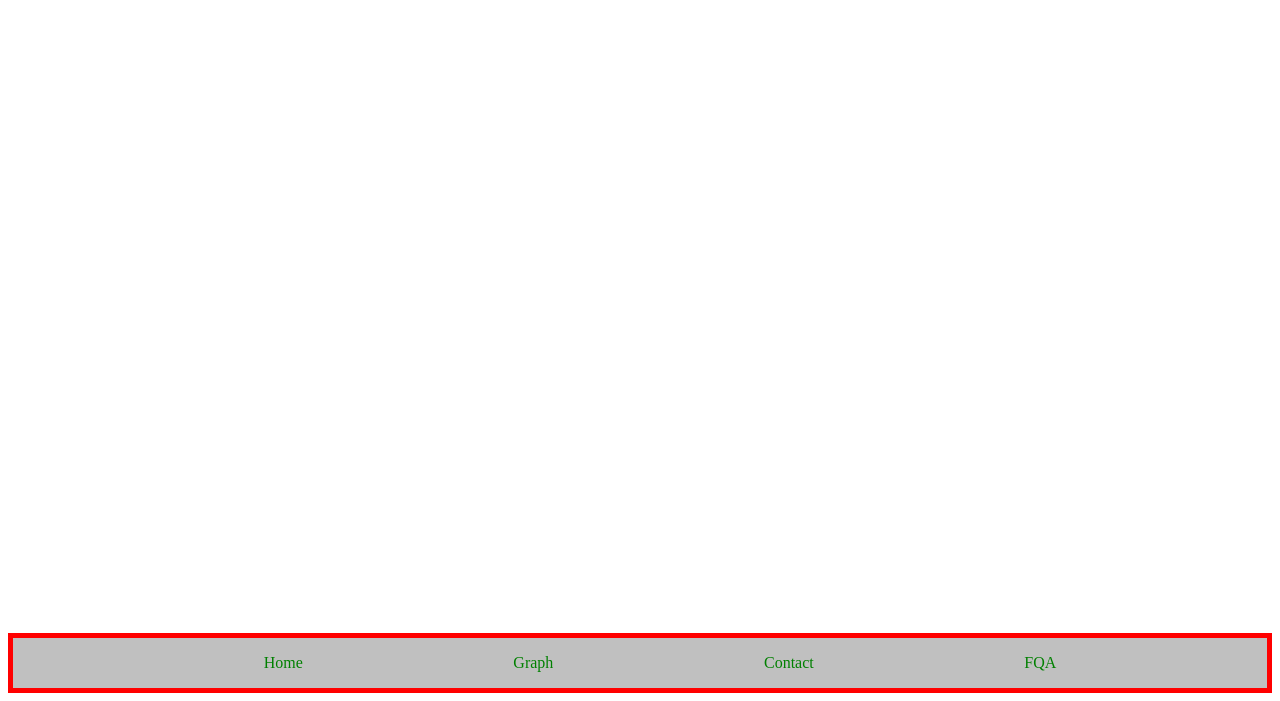
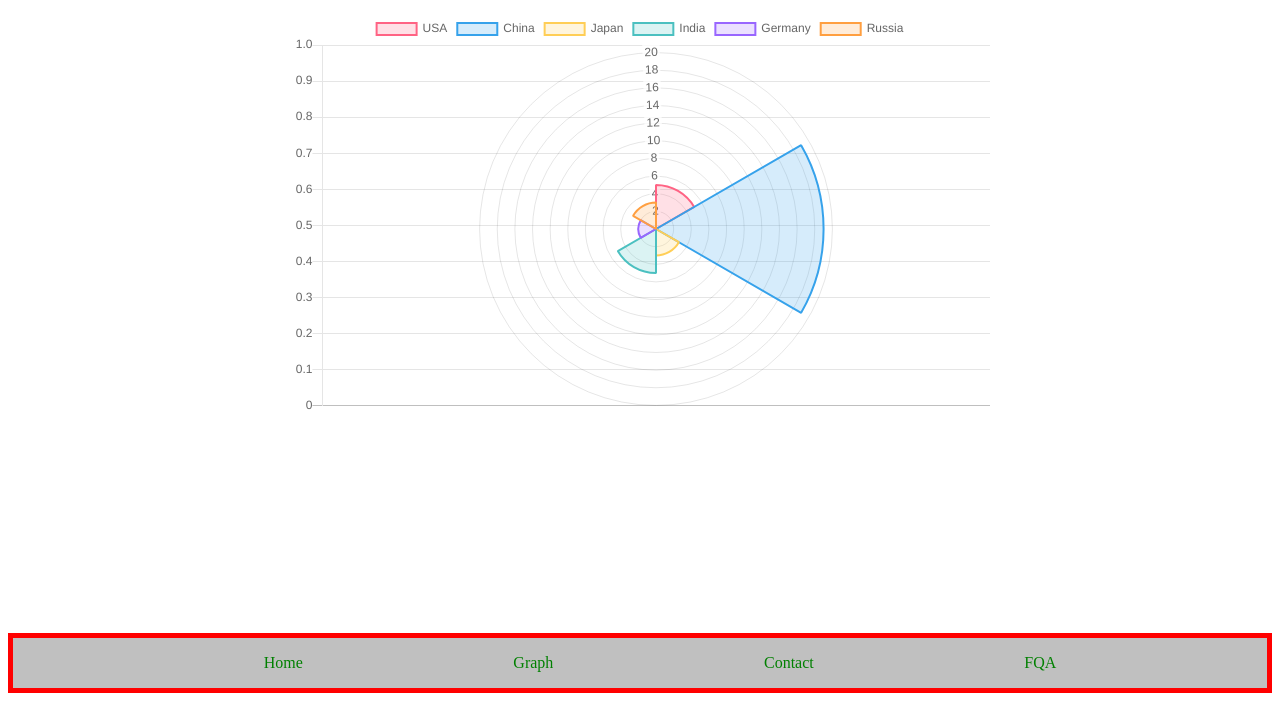
Before and after one commit to Climate-Fighters/Mod3-FrontEnd, a website: page index.html in a window 1280 px wide. Shown: the part 136-837 px from the top of the page. Drawn offline with nearby package versions, Linux system fonts and the light colour scheme.

Commit message:
New changes

```diff
--- a/index.html
+++ b/index.html
@@ -4,7 +4,8 @@
 		<meta charset="UTF-8" />
 		<meta name="viewport" content="width=device-width, initial-scale=1.0" />
 		<meta http-equiv="X-UA-Compatible" content="ie=edge" />
-    <link rel="stylesheet" href="./src/index.css">
+		<link rel="stylesheet" href="./src/index.css">
+		<script defer src="https://cdn.jsdelivr.net/npm/chart.js@2.9.3/dist/Chart.min.js"></script>
     <script defer src="./src/main-content-component.js"></script>
     <script defer src="./src/nav-component.js"></script>
     <script defer src="./src/footer.js"></script>
@@ -19,7 +20,7 @@
     </div>
 
 		<div class="main-content">
-
+				<canvas id="myChart" height="400px" width="700px"></canvas>
     </div>
 
 		<div class="footer">
--- a/package.json
+++ b/package.json
@@ -4,6 +4,8 @@
     "@babel/preset-env": "^7.7.4"
   },
   "dependencies": {
-    "@babel/register": "^7.7.4"
+    "@babel/register": "^7.7.4",
+    "gulp": "^4.0.2",
+    "gulp-cli": "^2.2.0"
   }
 }
--- a/src/index.css
+++ b/src/index.css
@@ -56,3 +56,11 @@ a{
 .footer-list-items{
   list-style: none;
 }
+
+canvas {
+    padding-left: 0;
+    padding-right: 0;
+    margin-left: auto;
+    margin-right: auto;
+    display: block;
+}
--- a/src/main-content-component.js
+++ b/src/main-content-component.js
@@ -1,5 +1,45 @@
 const mainContent = document.querySelector(".main-content");
 
 const renderMainContent = () =>{
-  console.log(mainContent)
+  var ctx = document.getElementById('myChart').getContext('2d');
+
+  var myChart = new Chart(ctx, {
+    type: 'polarArea',
+    data: {
+      labels: ['USA', 'China', 'Japan', 'India', 'Germany', 'Russia'],
+      datasets: [{
+        label: 'Climate Change Effects On Food Prices',
+        data: [5, 19, 3, 5, 2, 3],
+        backgroundColor: [
+          'rgba(255, 99, 132, 0.2)',
+          'rgba(54, 162, 235, 0.2)',
+          'rgba(255, 206, 86, 0.2)',
+          'rgba(75, 192, 192, 0.2)',
+          'rgba(153, 102, 255, 0.2)',
+          'rgba(255, 159, 64, 0.2)'
+        ],
+        borderColor: [
+          'rgba(255, 99, 132, 1)',
+          'rgba(54, 162, 235, 1)',
+          'rgba(255, 206, 86, 1)',
+          'rgba(75, 192, 192, 1)',
+          'rgba(153, 102, 255, 1)',
+          'rgba(255, 159, 64, 1)'
+        ],
+        borderWidth: 2
+      }]
+    },
+    options: {
+        responsive: false,
+      scales: {
+        yAxes: [{
+          ticks: {
+            beginAtZero: true
+          }
+        }]
+      }
+    }
+  });
+ console.log('myChart: ', ctx
+ )
 }
```
Also changed, not shown: 1 other file.
